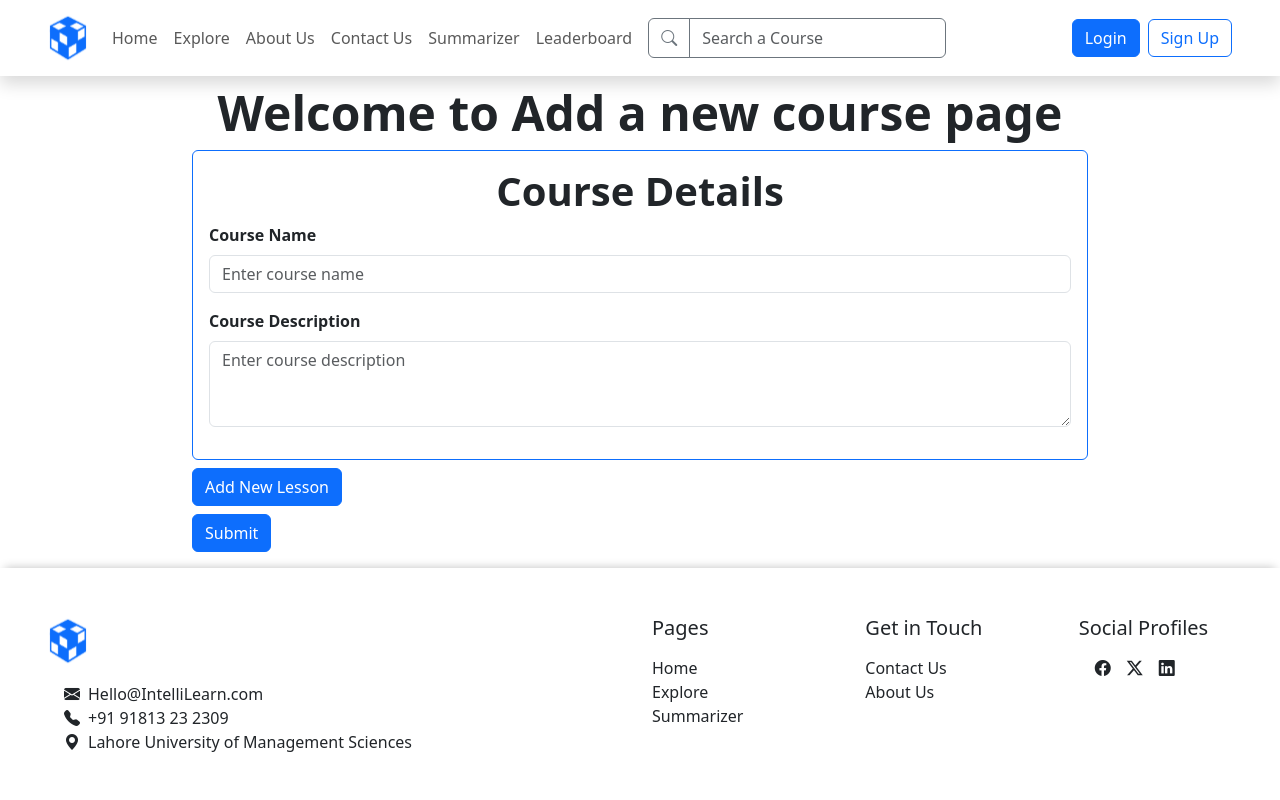
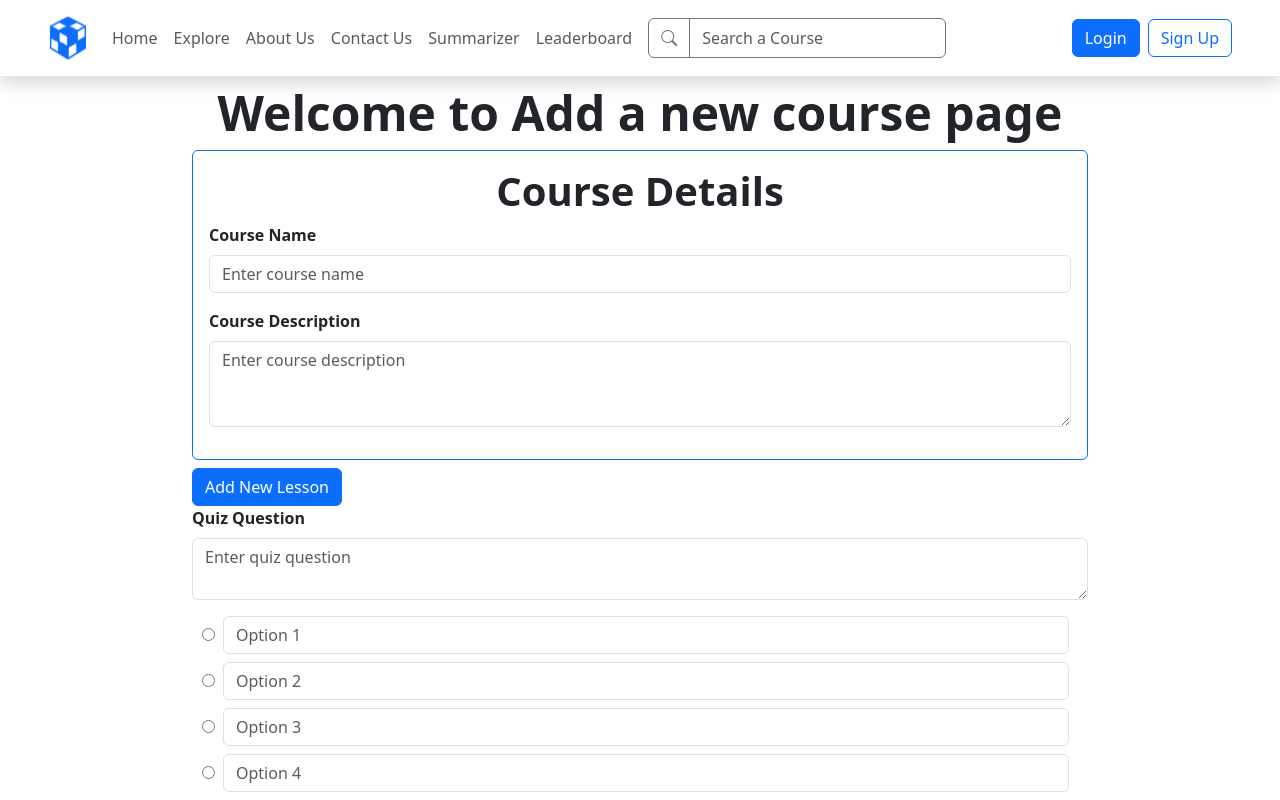
Before and after one commit to hasanhd555/GPT-EdTech, a React (Create React App) app in the folder Frontend/: page /add-course in a window 1280 px wide. Shown: the top 800 px of the page. Built offline with nearby package versions, Linux system fonts and the light colour scheme.

Commit message:
Added option to add a question

```diff
--- a/Frontend/src/components/Courses/AddCourse.tsx
+++ b/Frontend/src/components/Courses/AddCourse.tsx
@@ -6,8 +6,19 @@ interface Lesson {
   content: string;
 }
 
+interface QuizQuestion {
+  question: string;
+  options: string[];
+  correctOption: number; // Index of the correct option
+}
+
 const AddCourse: React.FC = () => {
   const [lessons, setLessons] = useState<Lesson[]>([]);
+  const [quizQuestions, setQuizQuestions] = useState<QuizQuestion[]>([{
+    question: "",
+    options: ["", "", "", ""],
+    correctOption: -1,
+  }]);
 
   const addLesson = () => {
     setLessons((lessons) => [...lessons, { title: "", content: "" }]);
@@ -33,6 +44,38 @@ const AddCourse: React.FC = () => {
 
   const removeLesson = (index: number) => {
     setLessons((lessons) => lessons.filter((_, i) => i !== index));
+  };
+
+  const handleQuizQuestionChange = (
+    event: React.ChangeEvent<HTMLInputElement | HTMLTextAreaElement>,
+    questionIndex: number,
+    optionIndex?: number // This is only used for options, not for the question itself
+  ) => {
+    const { value } = event.target;
+
+    // Update a quiz question
+    if (typeof optionIndex === "undefined") {
+      // If optionIndex is undefined, it means we're updating the question text
+      const updatedQuizQuestions = quizQuestions.map((quizQuestion, idx) =>
+        idx === questionIndex ? { ...quizQuestion, question: value } : quizQuestion
+      );
+      setQuizQuestions(updatedQuizQuestions);
+    } else {
+      // Update an option value
+      const updatedOptions = quizQuestions[questionIndex].options.map((option, idx) =>
+        idx === optionIndex ? value : option
+      );
+      const updatedQuizQuestions = quizQuestions.map((quizQuestion, idx) =>
+        idx === questionIndex ? { ...quizQuestion, options: updatedOptions } : quizQuestion
+      );
+      setQuizQuestions(updatedQuizQuestions);
+    }
+  };
+
+
+  const handleCorrectOptionChange = (index: number, optionIndex: number) => {
+    const updatedQuizQuestions = quizQuestions.map((qq, i) => i === index ? { ...qq, correctOption: optionIndex } : qq);
+    setQuizQuestions(updatedQuizQuestions);
   };
 
   return (
@@ -147,6 +190,45 @@ const AddCourse: React.FC = () => {
             </button>
           </div>
 
+            {/* Quiz form */}
+      <div>
+        {quizQuestions.map((quizQuestion, index) => (
+          <div key={index} className="mb-4">
+            <div className="mb-3">
+              <label className="form-label fw-bold">Quiz Question</label>
+              <textarea
+                className="form-control"
+                rows={2}
+                placeholder="Enter quiz question"
+                value={quizQuestion.question}
+                onChange={(e) => handleQuizQuestionChange(e, index)}
+              ></textarea>
+            </div>
+            {quizQuestion.options.map((option, optionIndex) => (
+              <div key={optionIndex} className="mb-2">
+                <input
+                  type="radio"
+                  name={`correctOption-${index}`}
+                  checked={quizQuestion.correctOption === optionIndex}
+                  onChange={() => handleCorrectOptionChange(index, optionIndex)}
+                  style={{ marginLeft: "10px" }}
+                  className="me-2"
+                />
+                <input
+                  type="text"
+                  className="form-control d-inline-block"
+                  style={{ width: "calc(100% - 50px)" }}
+                  placeholder={`Option ${optionIndex + 1}`}
+                  value={option}
+                  onChange={(e) => handleQuizQuestionChange(e, index, optionIndex)}
+                />
+
+              </div>
+            ))}
+          </div>
+        ))}
+      </div>
+
           <div>
             <button type="submit" className="btn btn-primary mx-auto mt-2">
               Submit
```
